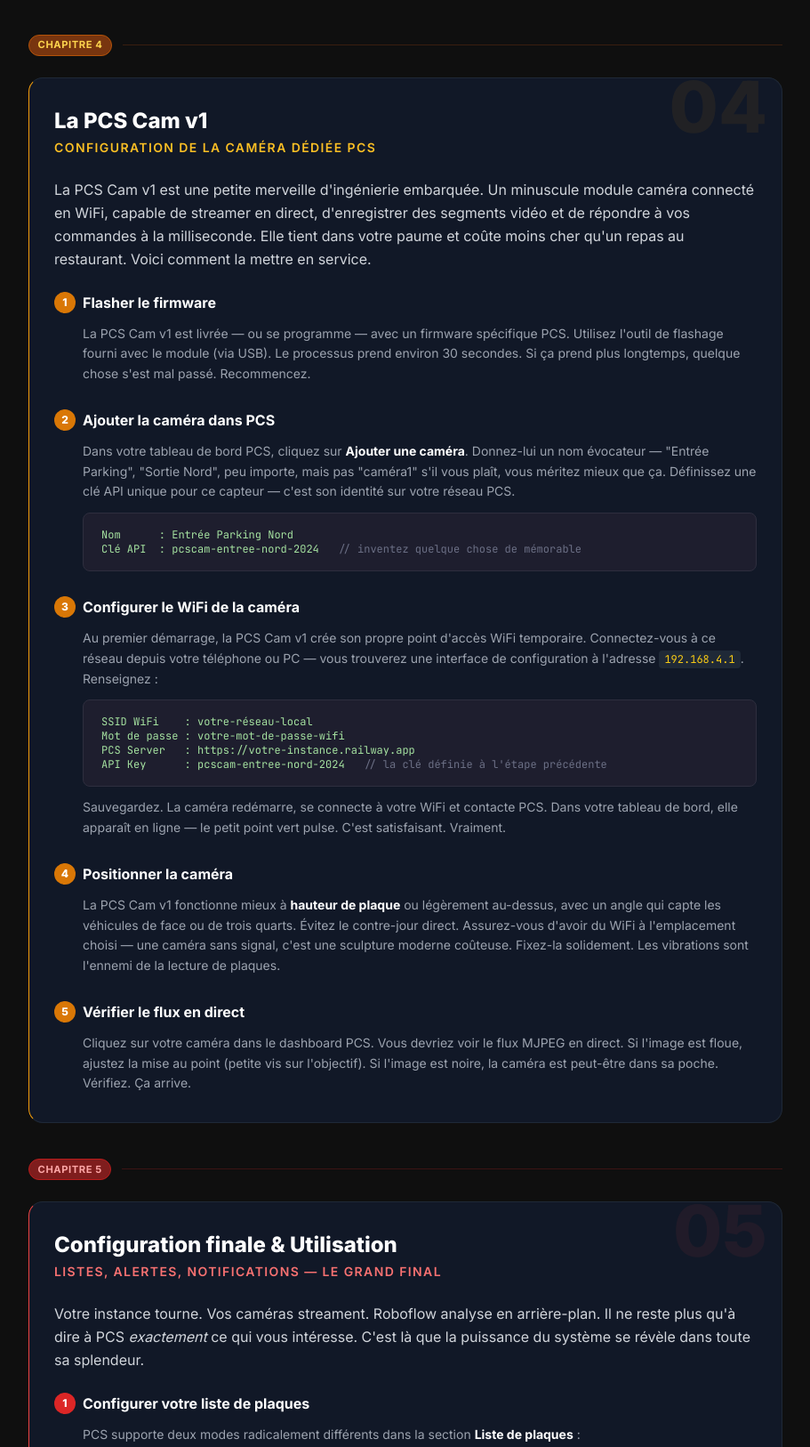
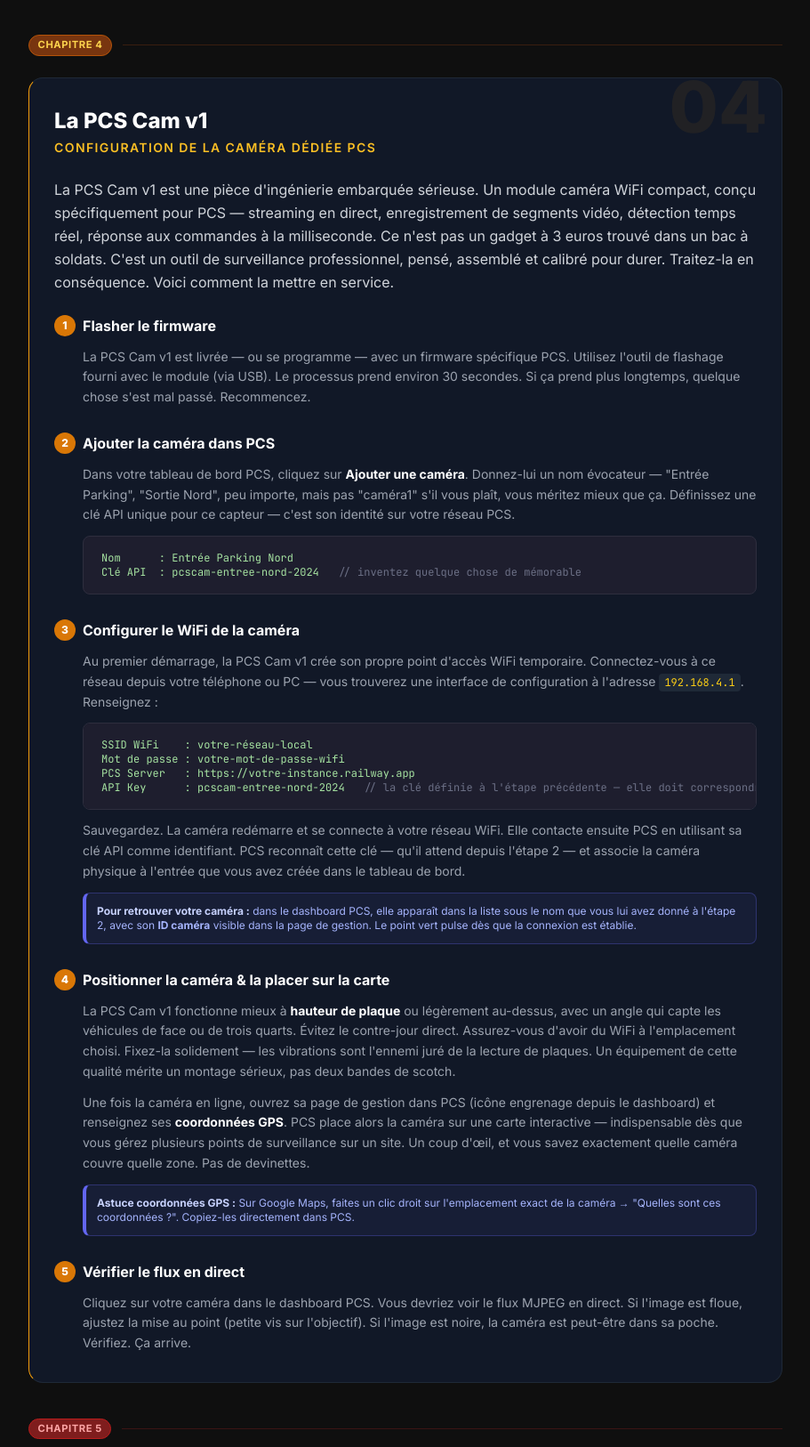
Before and after one commit to qrDOTtech1/PCS---Parcking-Cam-Security, a Python web app: template templates/tutorial.html in a window 1280 px wide. Shown: the part 3966-5592 px from the top of the page at 89% size, without its empty margins (184-1095 px from the left). Run offline with Jinja, Linux system fonts and the light colour scheme; the template is opened without the code that fills it, so the values that code supplies are empty; some libraries are stand-ins or nearby versions.

Commit message:
fix(tutorial): ch4 - clarify camera appears only after API key match, add GPS map positioning, remove price mention, reinforce premium quality

```diff
--- a/templates/tutorial.html
+++ b/templates/tutorial.html
@@ -383,11 +383,12 @@ FLASK_SECRET_KEY  = une-autre-chaine-aleatoire-differente</div>
                     <p class="text-amber-400 text-sm font-semibold uppercase tracking-widest mb-6">Configuration de la caméra dédiée PCS</p>
 
                     <p class="text-gray-300 leading-relaxed mb-6">
-                        La PCS Cam v1 est une petite merveille d'ingénierie embarquée.
-                        Un minuscule module caméra connecté en WiFi, capable de streamer en direct,
-                        d'enregistrer des segments vidéo et de répondre à vos commandes à la milliseconde.
-                        Elle tient dans votre paume et coûte moins cher qu'un repas au restaurant.
-                        Voici comment la mettre en service.
+                        La PCS Cam v1 est une pièce d'ingénierie embarquée sérieuse.
+                        Un module caméra WiFi compact, conçu spécifiquement pour PCS — streaming en direct,
+                        enregistrement de segments vidéo, détection temps réel, réponse aux commandes à la milliseconde.
+                        Ce n'est pas un gadget à 3 euros trouvé dans un bac à soldats.
+                        C'est un outil de surveillance professionnel, pensé, assemblé et calibré pour durer.
+                        Traitez-la en conséquence. Voici comment la mettre en service.
                     </p>
 
                     <div class="mb-7">
@@ -432,26 +433,40 @@ Clé API  : pcscam-entree-nord-2024   <span style="color:#6c7086;">// inventez q
                         <div class="code-block ml-8 text-xs">SSID WiFi    : votre-réseau-local
 Mot de passe : votre-mot-de-passe-wifi
 PCS Server   : https://votre-instance.railway.app
-API Key      : pcscam-entree-nord-2024   <span style="color:#6c7086;">// la clé définie à l'étape précédente</span></div>
+API Key      : pcscam-entree-nord-2024   <span style="color:#6c7086;">// la clé définie à l'étape précédente — elle doit correspondre exactement</span></div>
                         <p class="text-gray-400 text-sm leading-relaxed ml-8 mt-3">
-                            Sauvegardez. La caméra redémarre, se connecte à votre WiFi et contacte PCS.
-                            Dans votre tableau de bord, elle apparaît en ligne — le petit point vert pulse.
-                            C'est satisfaisant. Vraiment.
+                            Sauvegardez. La caméra redémarre et se connecte à votre réseau WiFi.
+                            Elle contacte ensuite PCS en utilisant sa clé API comme identifiant.
+                            PCS reconnaît cette clé — qu'il attend depuis l'étape 2 — et associe la caméra physique
+                            à l'entrée que vous avez créée dans le tableau de bord.
                         </p>
+                        <div class="tip-box rounded-lg p-3 ml-8 mt-3 text-xs text-indigo-300">
+                            <strong class="text-indigo-200">Pour retrouver votre caméra :</strong> dans le dashboard PCS, elle apparaît dans la liste sous le nom que vous lui avez donné à l'étape 2, avec son <strong>ID caméra</strong> visible dans la page de gestion. Le point vert pulse dès que la connexion est établie.
+                        </div>
                     </div>
 
                     <div class="mb-7">
                         <div class="flex items-center gap-2 mb-3">
                             <span class="w-6 h-6 rounded-full bg-amber-600 text-white text-xs font-black flex items-center justify-center flex-shrink-0">4</span>
-                            <h3 class="font-bold text-white">Positionner la caméra</h3>
+                            <h3 class="font-bold text-white">Positionner la caméra &amp; la placer sur la carte</h3>
                         </div>
-                        <p class="text-gray-400 text-sm leading-relaxed ml-8">
+                        <p class="text-gray-400 text-sm leading-relaxed ml-8 mb-3">
                             La PCS Cam v1 fonctionne mieux à <strong class="text-white">hauteur de plaque</strong> ou légèrement au-dessus,
                             avec un angle qui capte les véhicules de face ou de trois quarts.
-                            Évitez le contre-jour direct. Assurez-vous d'avoir du WiFi à l'emplacement choisi —
-                            une caméra sans signal, c'est une sculpture moderne coûteuse.
-                            Fixez-la solidement. Les vibrations sont l'ennemi de la lecture de plaques.
+                            Évitez le contre-jour direct. Assurez-vous d'avoir du WiFi à l'emplacement choisi.
+                            Fixez-la solidement — les vibrations sont l'ennemi juré de la lecture de plaques.
+                            Un équipement de cette qualité mérite un montage sérieux, pas deux bandes de scotch.
                         </p>
+                        <p class="text-gray-400 text-sm leading-relaxed ml-8 mb-3">
+                            Une fois la caméra en ligne, ouvrez sa page de gestion dans PCS
+                            (icône engrenage depuis le dashboard) et renseignez ses <strong class="text-white">coordonnées GPS</strong>.
+                            PCS place alors la caméra sur une carte interactive — indispensable dès que vous gérez
+                            plusieurs points de surveillance sur un site. Un coup d'œil, et vous savez exactement
+                            quelle caméra couvre quelle zone. Pas de devinettes.
+                        </p>
+                        <div class="tip-box rounded-lg p-3 ml-8 text-xs text-indigo-300">
+                            <strong class="text-indigo-200">Astuce coordonnées GPS :</strong> Sur Google Maps, faites un clic droit sur l'emplacement exact de la caméra → "Quelles sont ces coordonnées ?". Copiez-les directement dans PCS.
+                        </div>
                     </div>
 
                     <div>
```
